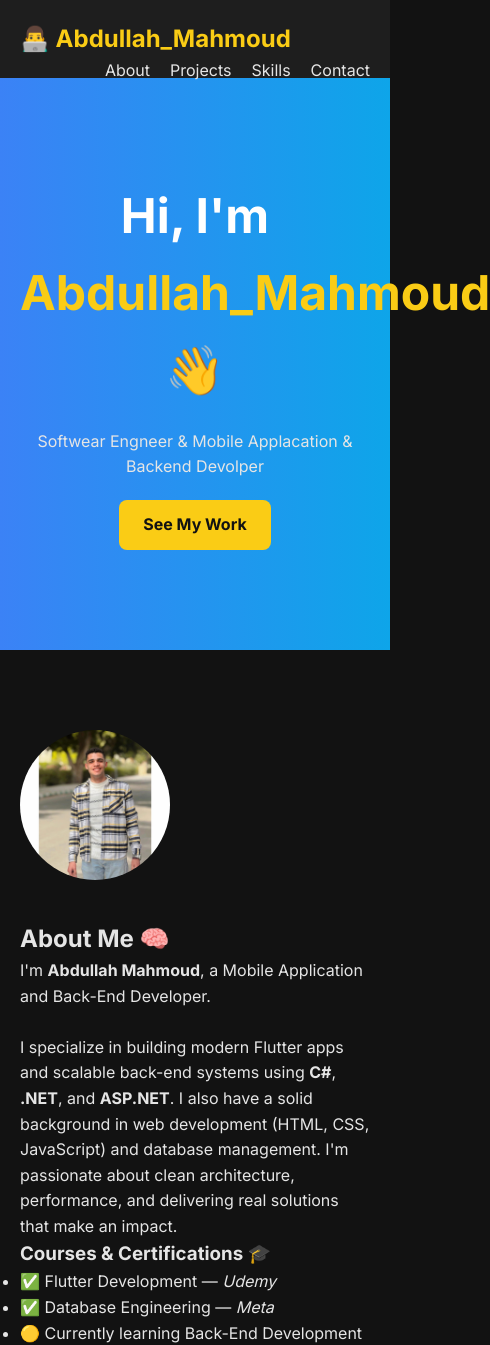
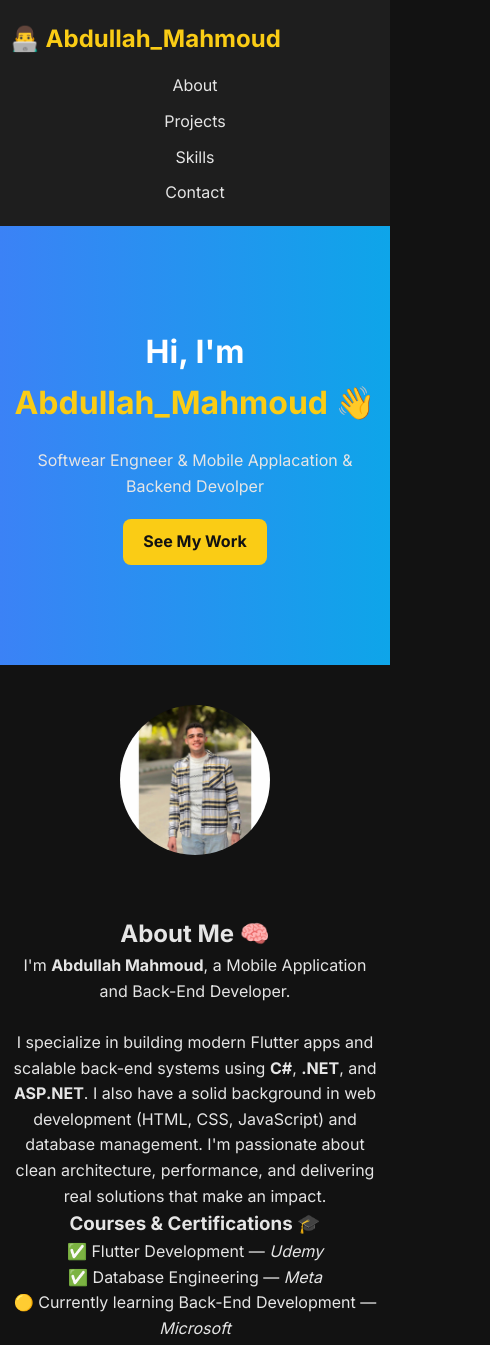
Before and after one commit to Boda2SE/pro, a plain HTML site: page index.html in a window 390 px wide. Shown: the top 1345 px of the page, 490 px wide, since content can reach past the window. Drawn offline with Linux system fonts and the light colour scheme.

Commit message:
Update res.css

```diff
--- a/res.css
+++ b/res.css
@@ -185,3 +185,38 @@ footer {
   background: #1e1e1e;
   color: #94a3b8;
 }
+@media (max-width: 768px) {
+  .about {
+    flex-direction: column;
+    text-align: center;
+  }
+
+  .profile-img {
+    margin: 0 auto 20px;
+  }
+
+  nav {
+    flex-direction: column;
+    align-items: center;
+    gap: 10px;
+    float: none;
+    margin-top: 15px;
+  }
+
+  .hero h1 {
+    font-size: 2rem;
+  }
+
+  .btn {
+    padding: 10px 20px;
+    font-size: 1rem;
+  }
+
+  .section {
+    padding: 40px 0;
+  }
+
+  .container {
+    padding: 0 10px;
+  }
+}
```
